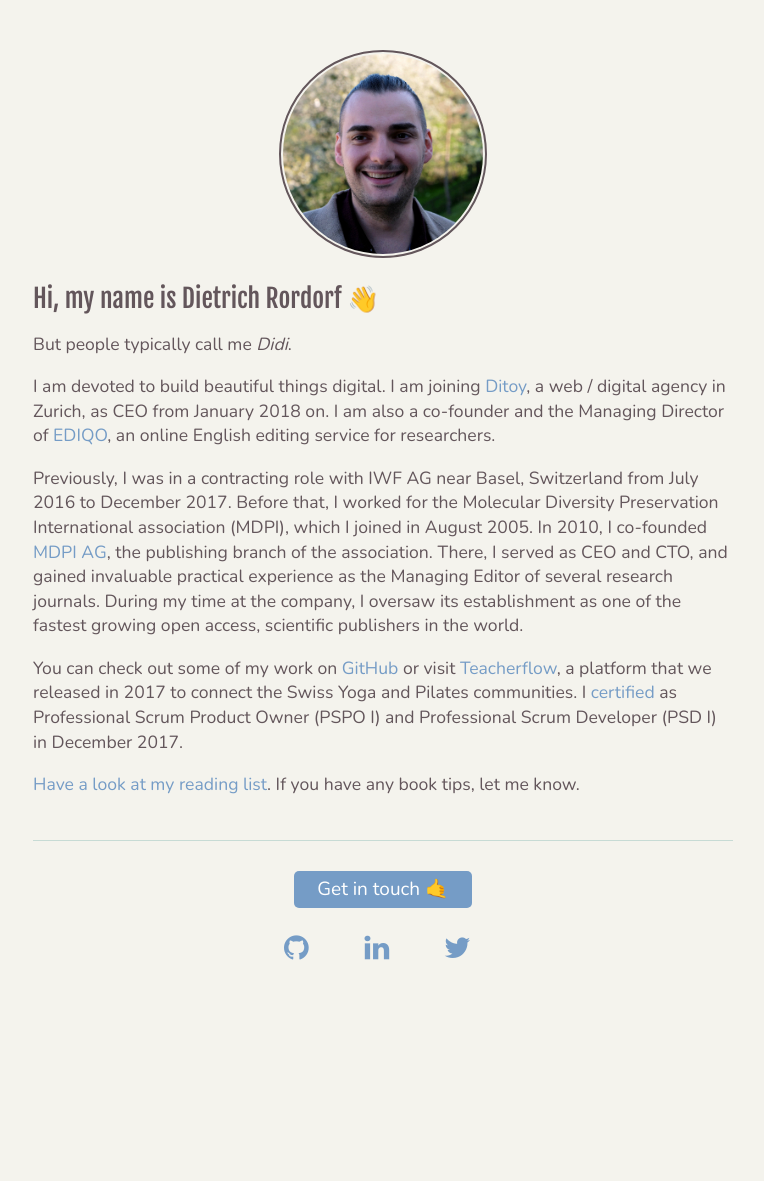
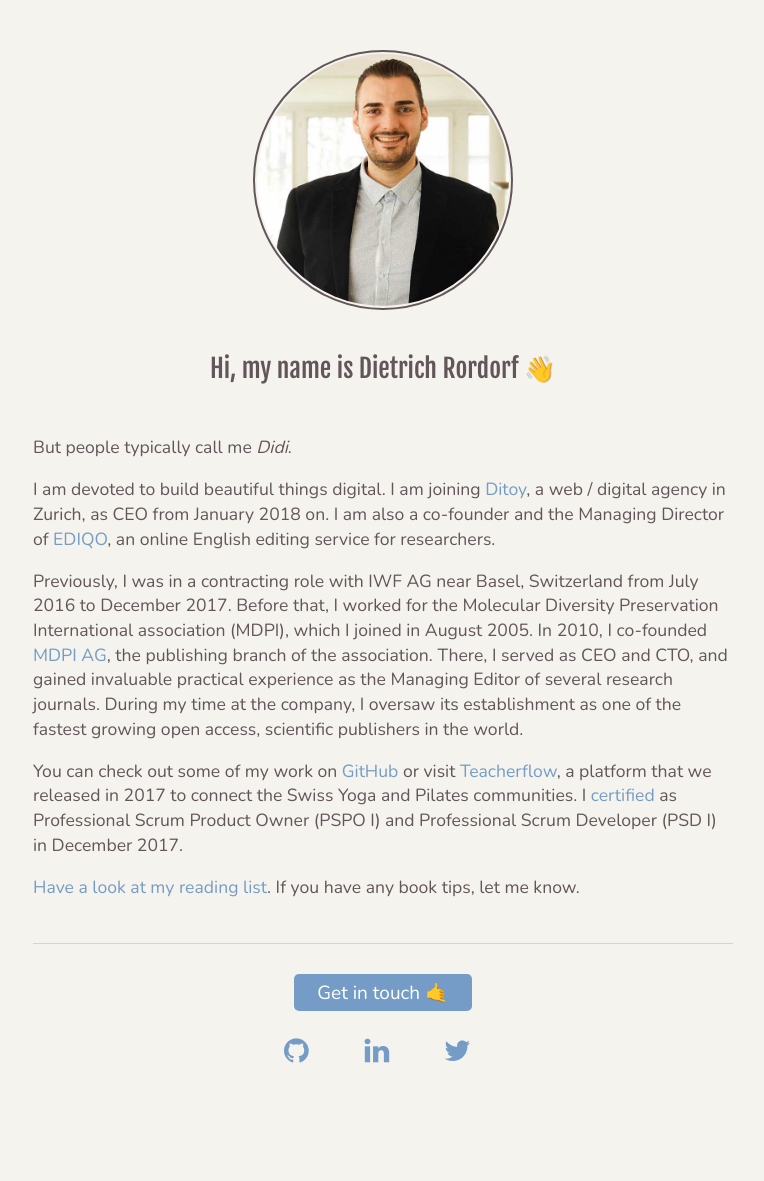
Before and after one commit to rordi/rordi.github.io, a Jekyll site: the page built from index.md, in a window 1280 px wide. Shown: the whole page, without its empty margins (257-1021 px from the left). Built offline with Jekyll 4.4.1, drawn with Linux system fonts in a browser that asks for light colours; before the commit the page ends 1078 px from its top, so only the background shows below that.

Commit message:
change picture to more recent one

```diff
--- a/css/main.scss
+++ b/css/main.scss
@@ -99,6 +99,7 @@ p {
 
     &.lead {
         text-align: center;
+        margin-bottom: 2em;
     }
 }
 
@@ -150,6 +151,8 @@ h1 {
     font-family: 'Fjalla One', sans-serif;
     font-size: 1.6em;
     font-weight: 400;
+    text-align: center;
+    margin-bottom: 2em;
 }
 
 footer {
--- a/index.md
+++ b/index.md
@@ -3,7 +3,7 @@ layout: default
 title: Dietrich Rordorf
 ---
 <p class="lead">
-    <img src="/assets/dr.jpg" alt="Dietrich Rordorf">
+    <img src="/assets/dr.jpg" alt="Dietrich Rordorf" width="260">
 </p>
 
 # Hi, my name is Dietrich Rordorf  👋
```
Also changed, not shown: assets/dr.jpg.
